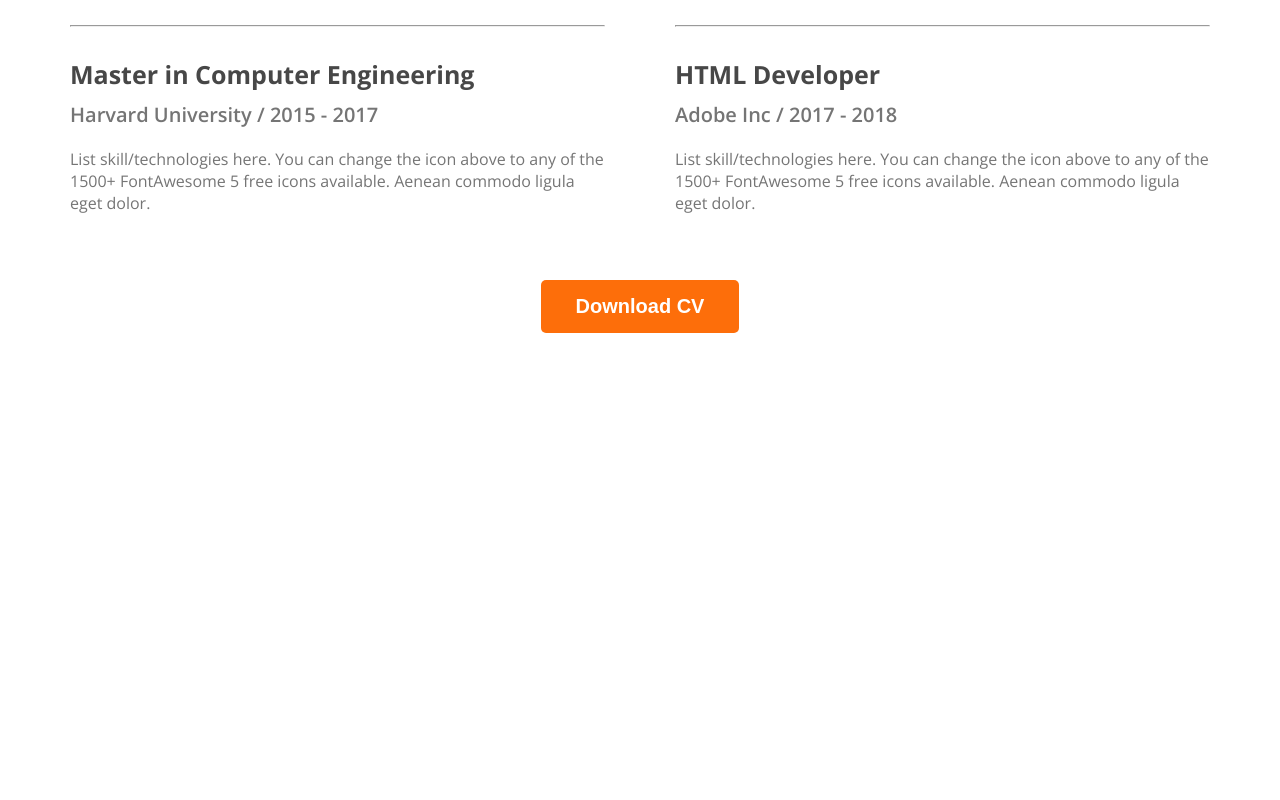
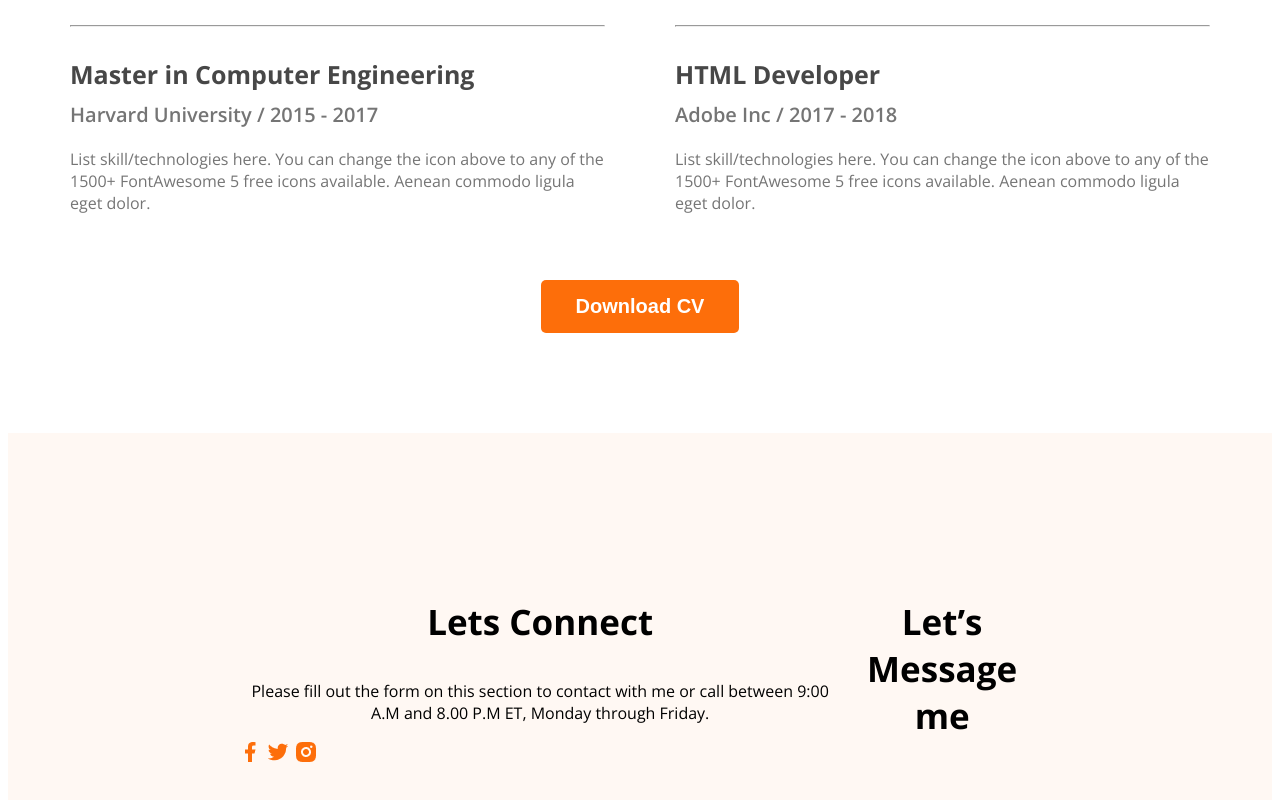
Before and after one commit to MamunKhan71/my-portfolio, a plain HTML site: page index.html in a window 1280 px wide. Shown: the part 2894-3694 px from the top of the page. Before the commit the page ends 3235 px from the top, so only its background shows below. Drawn offline with nearby package versions, Linux system fonts and the light colour scheme.

Commit message:
Adding git footer

```diff
--- a/index.html
+++ b/index.html
@@ -136,6 +136,19 @@
         </section>
     </main>
     <footer>
+        <div class="footer-column">
+            <h3 class="section-title">Lets Connect</h3>
+            <p class="section-description">Please fill out the form on this section to contact with me or call between 9:00 A.M and 8.00 P.M ET, Monday through Friday.</p>
+            <div class="social-links">
+                <a href="#"><img src="images/icons/facebook.png" alt=""></a>
+                <a href="#"><img src="images/icons/twitter.png" alt=""></a>
+                <a href="#"><img src="images/icons/insta.png" alt=""></a>
+            </div>
+        </div>
+        <div class="footer-column">
+        <h3 class="section-title">Let’s Message me</h3>
+
+        </div>
 
     </footer>
 </body>
--- a/styles/portfolio.css
+++ b/styles/portfolio.css
@@ -191,3 +191,12 @@ main section {
     text-align: center;
     margin-top: 50px;
 }
+
+/* footer section */
+
+footer{
+    display: flex;
+    background-color:  #FFF8F3;
+    padding: 130px 230px 130px 230px;
+    margin-top: 100px;
+}
```
